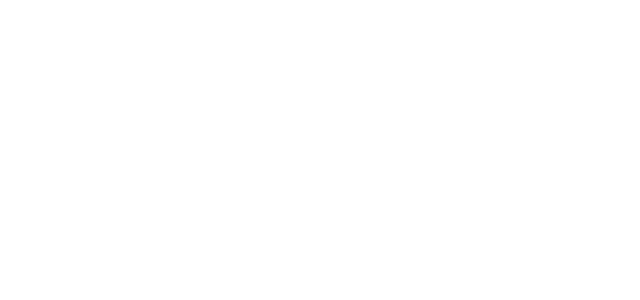
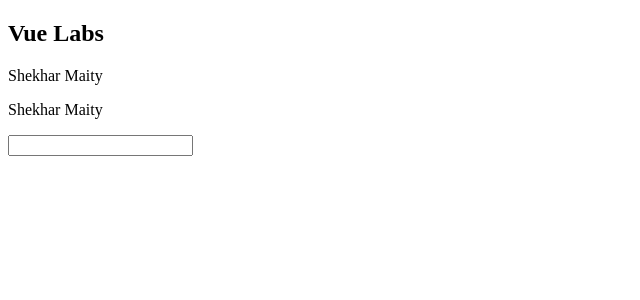
Before and after one commit to shekharmaity/vuejs-lec, a Vue app: page / in a window 1280 px wide. Shown: the top 300 px of the page, without its empty margins (0-640 px from the left). Built offline with nearby package versions, Linux system fonts and the light colour scheme.

Commit message:
computed lab

```diff
--- a/src/App.vue
+++ b/src/App.vue
@@ -1,24 +1,33 @@
 <template>
+  <div>
+    <h2>Vue Labs</h2>
+    <p>{{ fullName }}</p>
+    <p>{{ getFullName() }}</p>
 
-
+    <input type="text" name="language" id="language" v-model="language">
+  </div>
 </template>
-
 <script>
-
-
 export default {
   name: 'App',
-
+  data() {
+    return {
+      language:"",
+      firstName: "Shekhar",
+      lastName: "Maity"
+    }
+  },
+  methods: {
+    getFullName() {
+      console.log("getFUllNName");
+      return this.firstName + " " + this.lastName;
+    }
+  },
+  computed: {
+    fullName() {
+      console.log("fullName");
+      return this.firstName + " " + this.lastName;
+    }
+  }
 }
 </script>
-
-<style>
-#app {
-  font-family: Avenir, Helvetica, Arial, sans-serif;
-  -webkit-font-smoothing: antialiased;
-  -moz-osx-font-smoothing: grayscale;
-  text-align: center;
-  color: #2c3e50;
-  margin-top: 60px;
-}
-</style>
```
